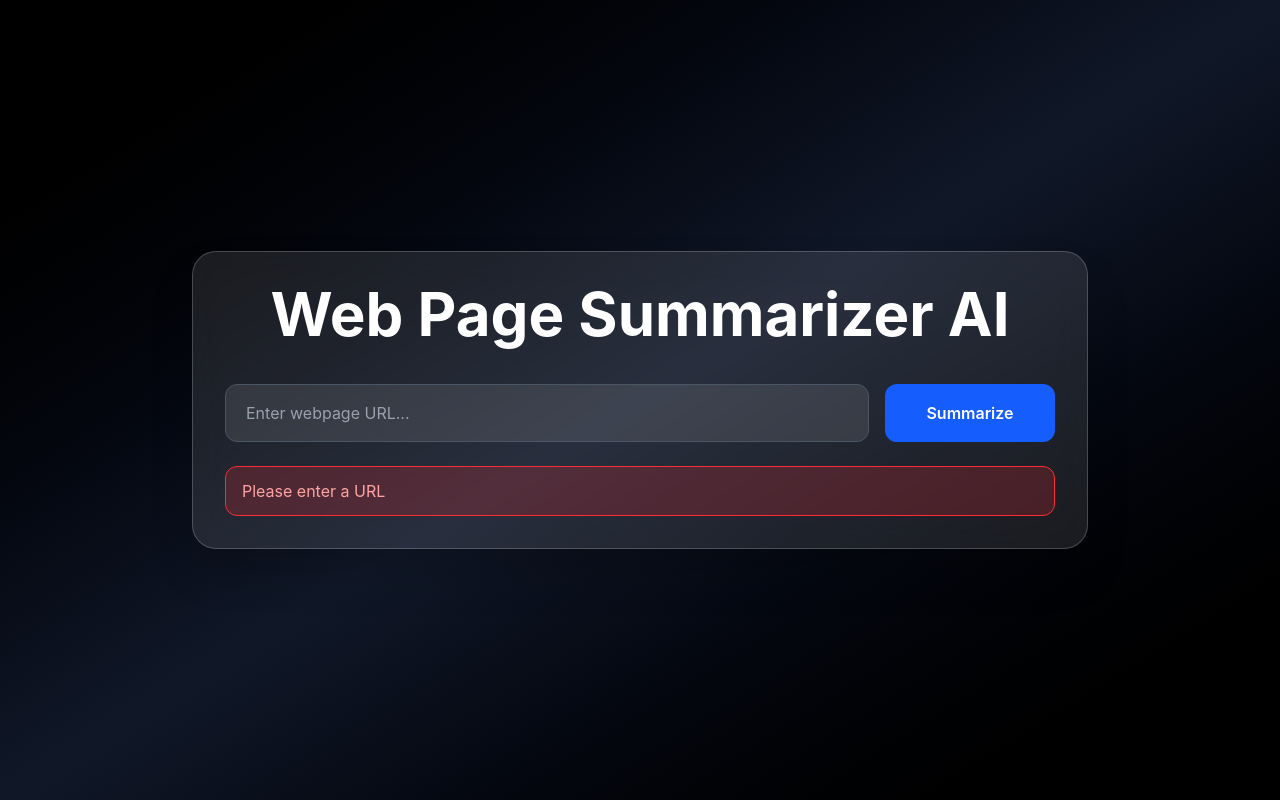
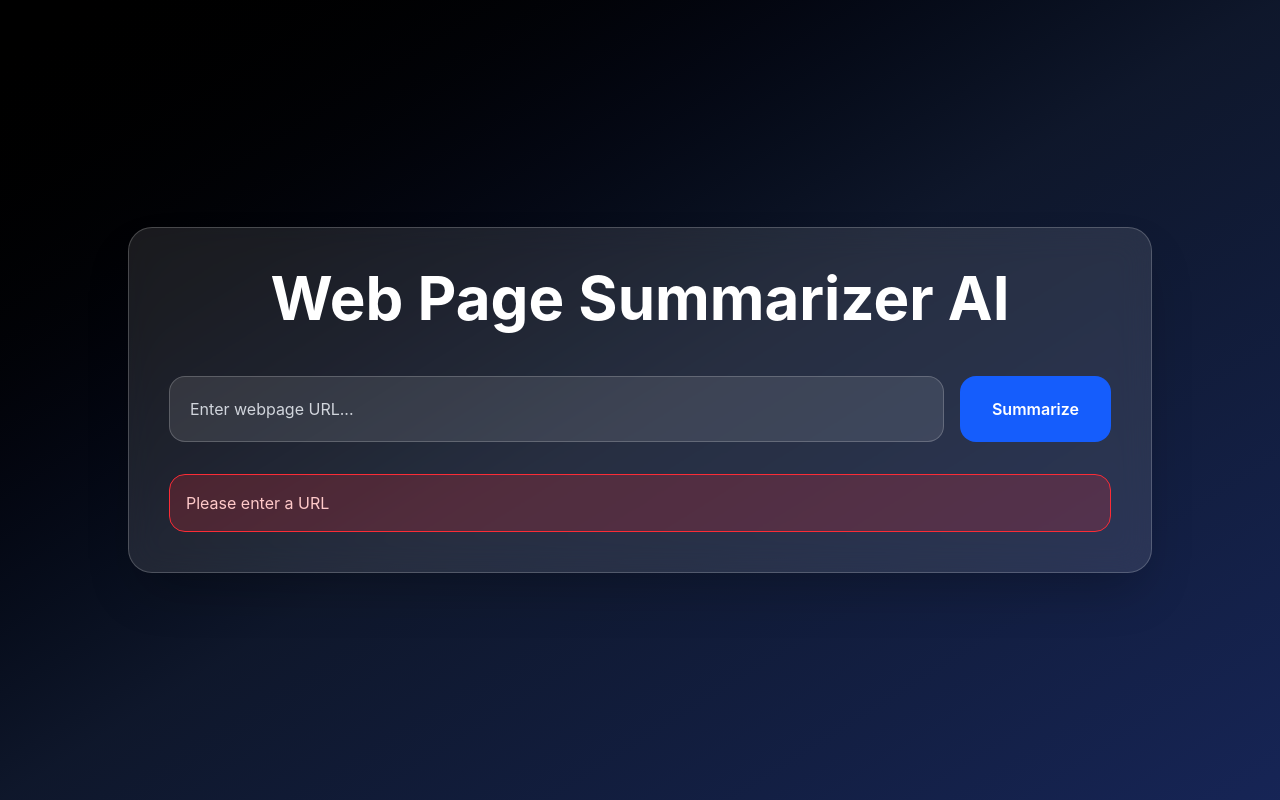
Before and after one commit to meetgit11/webpage-summarizer-ai, a React app in the folder frontend/: page / in a window 1280 px wide. Both pictures are taken after a click on the button "Summarize". Built offline with nearby package versions, Linux system fonts and the light colour scheme; the HTML template or start-up script is replaced by a standard one.

Commit message:
Fixed production CORS

```diff
--- a/frontend/src/App.jsx
+++ b/frontend/src/App.jsx
@@ -1,28 +1,18 @@
 import { useState } from "react";
 
 function App() {
-
   const [url, setUrl] = useState("");
   const [summary, setSummary] = useState("");
   const [loading, setLoading] = useState(false);
   const [error, setError] = useState("");
 
   const handleSummarize = async () => {
-
     if (!url) {
       setError("Please enter a URL");
       return;
     }
 
-    const urlPattern = /^(https?:\/\/)/i;
-
-    if (!urlPattern.test(url)) {
-      setError("URL must start with http:// or https://");
-      return;
-    }
-
     try {
-
       setLoading(true);
       setError("");
       setSummary("");
@@ -42,41 +32,35 @@ function App() {
         }
       );
 
-
       if (!response.ok) {
         const errorData = await response.json();
         throw new Error(errorData.error || "Request failed");
       }
+
       const data = await response.json();
 
-      if (data.error) {
-        setError(data.error);
-      } else {
       setSummary(data.summary);
-      }
-
     } catch (error) {
       console.error(error);
       setError(error.message);
     } finally {
-
       setLoading(false);
-
     }
   };
 
+  const copySummary = () => {
+    navigator.clipboard.writeText(summary);
+  };
+
   return (
+    <div className="min-h-screen bg-gradient-to-br from-black via-slate-900 to-blue-950 flex items-center justify-center p-6">
+      <div className="w-full max-w-5xl bg-white/10 backdrop-blur-lg border border-white/20 rounded-3xl p-10 shadow-2xl">
 
-    <div className="min-h-screen bg-gradient-to-br from-black via-gray-900 to-black flex items-center justify-center px-4 py-10">
-
-      <div className="w-full max-w-4xl bg-white/10 backdrop-blur-lg border border-white/20 rounded-3xl shadow-2xl p-8">
-
-        <h1 className="text-5xl md:text-6xl font-bold text-center text-white mb-10">
+        <h1 className="text-6xl font-bold text-white text-center mb-12">
           Web Page Summarizer AI
         </h1>
 
         <div className="flex flex-col md:flex-row gap-4">
-
           <input
             type="text"
             placeholder="Enter webpage URL..."
@@ -87,64 +71,42 @@ function App() {
                 handleSummarize();
               }
             }}
-            className="flex-1 px-5 py-4 rounded-xl bg-white/10 border border-gray-600 text-white placeholder-gray-400 focus:outline-none focus:ring-2 focus:ring-blue-500"
+            className="flex-1 p-5 rounded-2xl bg-white/10 border border-white/20 text-white placeholder-gray-300 outline-none"
           />
 
           <button
             onClick={handleSummarize}
             disabled={loading}
-            className="px-8 py-4 rounded-xl bg-blue-600 hover:bg-blue-700 transition-all duration-300 text-white font-semibold disabled:bg-gray-600 flex items-center justify-center min-w-[170px]"
+            className="bg-blue-600 hover:bg-blue-700 transition-all duration-300 text-white px-8 py-5 rounded-2xl font-semibold"
           >
-
-            {loading ? (
-              <div className="flex items-center gap-3">
-
-                <div className="w-5 h-5 border-2 border-white border-t-transparent rounded-full animate-spin"></div>
-
-                <span>Summarizing...</span>
-
-              </div>
-            ) : (
-              "Summarize"
-            )}
-
+            {loading ? "Loading..." : "Summarize"}
           </button>
-
         </div>
 
         {error && (
-          <div className="mt-6 bg-red-500/20 border border-red-500 text-red-300 px-4 py-3 rounded-xl">
+          <div className="mt-8 bg-red-500/20 border border-red-500 text-red-200 p-4 rounded-2xl">
             {error}
           </div>
         )}
 
         {summary && (
-          <div className="mt-8 bg-white/5 border border-white/10 rounded-2xl p-6">
-
-            <div className="flex items-center justify-between mb-4">
-
-              <h2 className="text-3xl font-bold text-white">
-                Summary
-              </h2>
+          <div className="mt-10 bg-white/10 border border-white/20 rounded-2xl p-8 text-gray-200 leading-9 relative">
 
             <button
-                onClick={() => navigator.clipboard.writeText(summary)}
-                className="px-4 py-2 rounded-lg bg-green-600 hover:bg-green-700 transition-all duration-300 text-white text-sm font-medium"
+              onClick={copySummary}
+              className="absolute top-5 right-5 bg-green-500 hover:bg-green-600 px-4 py-2 rounded-xl text-white font-medium"
             >
               Copy
             </button>
 
-            </div>
+            <h2 className="text-4xl font-bold mb-6 text-white">
+              Summary
+            </h2>
 
-            <p className="text-gray-300 leading-8 whitespace-pre-line">
-              {summary}
-            </p>
-
+            <p>{summary}</p>
           </div>
         )}
-
       </div>
-
     </div>
   );
 }
```
Lines whose indentation alone changed are shown as unchanged.
